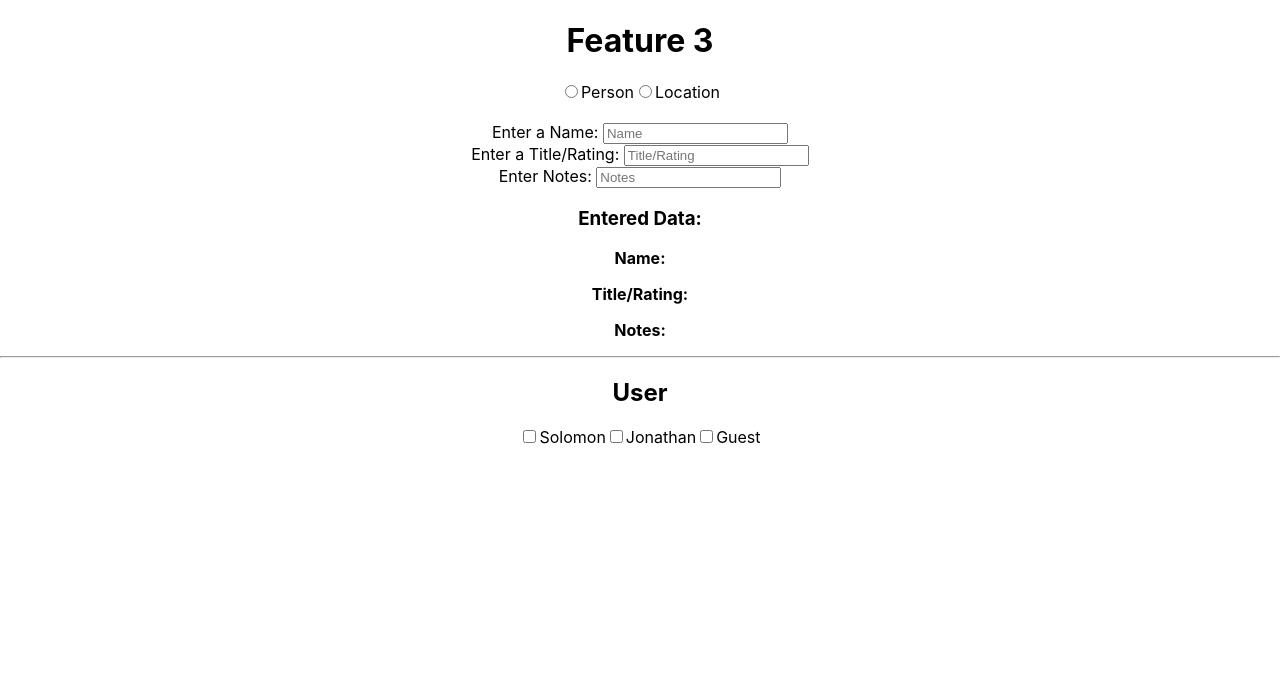
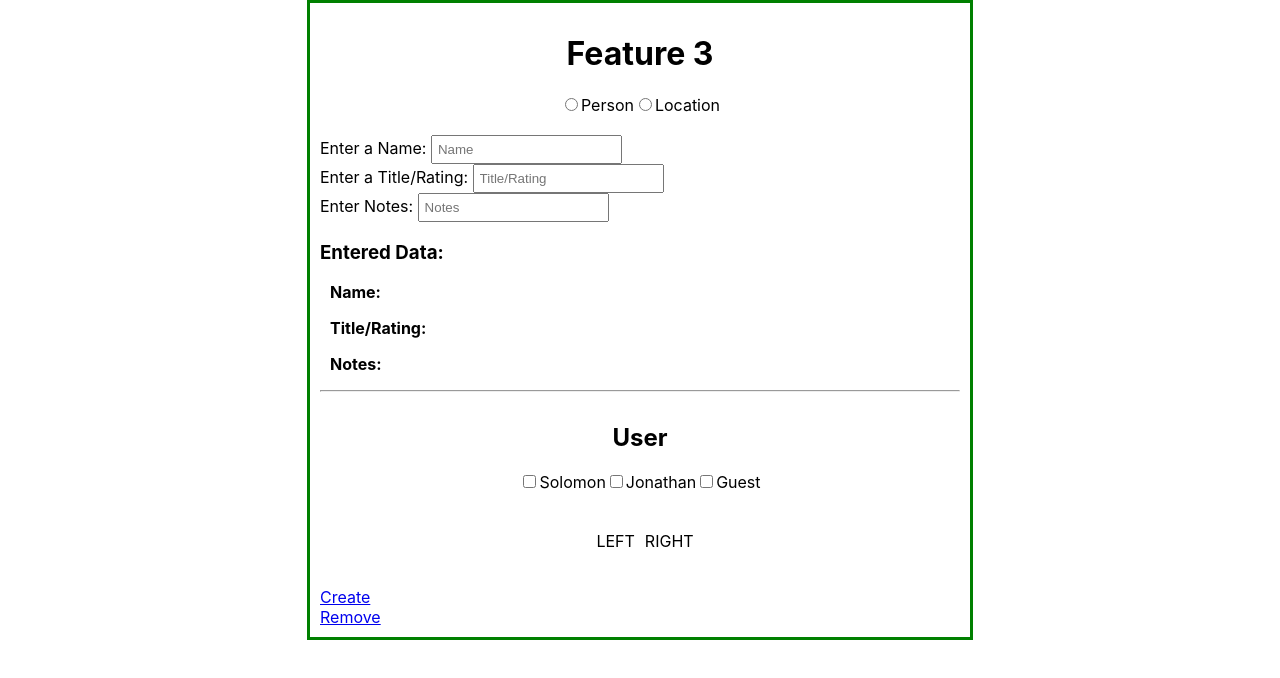
Before and after one commit to sthoma122/feature-4, a React (Create React App) app: page / in a window 1280 px wide. Shown: the top 678 px of the page. Built offline with nearby package versions, Linux system fonts and the light colour scheme; no server answers; what parse would draw is missing.

Commit message:
routing done

```diff
--- a/package.json
+++ b/package.json
@@ -9,6 +9,7 @@
     "parse": "^5.3.0",
     "react": "^18.3.1",
     "react-dom": "^18.3.1",
+    "react-router-dom": "^6.27.0",
     "react-scripts": "5.0.1",
     "web-vitals": "^2.1.4"
   },
--- a/public/index.html
+++ b/public/index.html
@@ -7,6 +7,7 @@
     <meta name="theme-color" content="#000000" />
 
     <!-- do we need this here -->
+     <!-- consider removing this when the parse is done -->
     <script src="https://unpkg.com/axios/dist/axios.js"></script>
 
     <meta
--- /dev/null
+++ b/src/Components/Components.css
@@ -0,0 +1,18 @@
+.DisplayItems {
+    margin: 10px;
+    text-align: center;
+}
+
+.leftSide {
+    color: #000;
+    padding: 10px;
+    display: inline-block;
+    vertical-align: middle;
+}
+
+.rightSide {
+    color: #000;
+
+    display: inline-block;
+    vertical-align: middle;
+}
--- /dev/null
+++ b/src/Components/Components.js
@@ -0,0 +1,23 @@
+import { BrowserRouter as Router, Route, Routes } from "react-router-dom";
+
+// need to import things from Home, CreatePage, and RemovePage
+// this page is essentially a nav page ... ?
+
+import RemovePage from "./RemovePage/RemovePage";
+import CreatePage from "./CreatePage/CreatePage";
+import Navigate from "./Navigate/Navigate";
+
+import "./Components.css";
+
+// need to modify to have correct things
+export default function Components() {
+    return (
+      <Router>
+        <Routes>
+          <Route path="/" element={<CreatePage />} />
+          <Route path="/remove" element={<RemovePage />} />
+        </Routes>
+        <Navigate />
+      </Router>
+    );
+  }
--- /dev/null
+++ b/src/Components/CreatePage/CreatePage.js
@@ -0,0 +1,34 @@
+import { useNavigate} from "react-router-dom";
+// useNavigate is a hook that lets you pass navigate to the new path you’d like
+// the user to be taken to when navigate is invoked
+
+// import { Link } from "react-router-dom";
+
+// notes:
+// <Routes> looks through all its child routes to find the best match and renders that branch of the UI.
+// <Route> A route is a conditionally shown component that allows you to map your app’s location to different React components
+
+export default function CreatePage() {
+    const history = useNavigate();
+
+    // const buttonHandler = () => {
+    //     history("/");
+    // };
+
+    return (
+        <section>
+            <div class="DisplayItems">
+                <div class="leftSide">
+                    <p>LEFT</p>
+                </div>
+                <div class="rightSide">
+                    <p>RIGHT</p>
+                </div>
+            </div>
+
+            {/* <button onClick={buttonHandler}>Create</button> */}
+        </section>
+
+    );
+
+}
--- /dev/null
+++ b/src/Components/Navigate/Navigate.js
@@ -0,0 +1,18 @@
+import { Link } from "react-router-dom";
+
+// make this look better
+
+const Navigate = () => (
+    <footer>
+        <nav>
+            <div>
+                <Link to="/">Create</Link>
+            </div>
+            <div>
+                <Link to="/remove">Remove</Link>
+            </div>
+        </nav>
+    </footer>
+);
+
+export default Navigate;
--- /dev/null
+++ b/src/Components/RemovePage/RemovePage.js
@@ -0,0 +1,25 @@
+import { useNavigate} from "react-router-dom";
+// useNavigate is a hook that lets you pass navigate to the new path you’d like
+// the user to be taken to when navigate is invoked
+
+// import { Link } from "react-router-dom";
+
+// notes:
+// <Routes> looks through all its child routes to find the best match and renders that branch of the UI.
+// <Route> A route is a conditionally shown component that allows you to map your app’s location to different React components
+
+export default function RemovePage() {
+    const history = useNavigate();
+
+    // const buttonHandler = () => {
+    //     history("/");
+    // };
+
+    return (
+        <section>
+            {/* <button onClick={buttonHandler}>Remove</button> */}
+        </section>
+
+    );
+
+}
--- a/src/Main/Main.js
+++ b/src/Main/Main.js
@@ -2,6 +2,8 @@ import { useEffect, useState } from "react";
 import { getLocations, getPeople } from "../Services/Data.js";
 import MainList from "./People.js";
 import LocationList from "./Location.js";
+
+import Components from "../Components/Components.js";
 
 // Stateful parent component
 const Main = () => {
@@ -127,6 +129,10 @@ const Main = () => {
 
       {/* <!-- Add checkboxes here --> */}
       {/* <!-- Also display the info from name, rating, notes as a temp --> */}
+
+      {/* this is the routing navigation */}
+      <Components />
+
     </div>
   );
 };
--- a/src/index.js
+++ b/src/index.js
@@ -3,6 +3,11 @@ import ReactDOM from 'react-dom/client';
 import './index.css';
 import App from './App';
 import reportWebVitals from './reportWebVitals';
+
+// the routing similar to the class example looks like its already implemented by npm/whatever
+
+{/* <script src="https://unpkg.com/react-router-dom/umd/react-router-dom.min.js"></script> */}
+
 
 const root = ReactDOM.createRoot(document.getElementById('root'));
 root.render(
--- /dev/null
+++ b/src/styles.css
@@ -0,0 +1,30 @@
+.center {
+  margin: auto;
+  width: 50%;
+  border: 3px solid green;
+  padding: 10px;
+}
+
+.buttons {
+  text-align: center;
+}
+
+h1,
+h2 {
+  text-align: center;
+}
+
+#name-input,
+#title-input,
+#notes-input {
+  padding: 5px;
+}
+
+.edit_data {
+  padding-left: 10px;
+}
+
+.users {
+  text-align: center;
+  padding: 3px;
+}
```
Also changed, not shown: src/App.js (+7 -21 lines), 1 other file (tests, documents, lock files or other folders).
